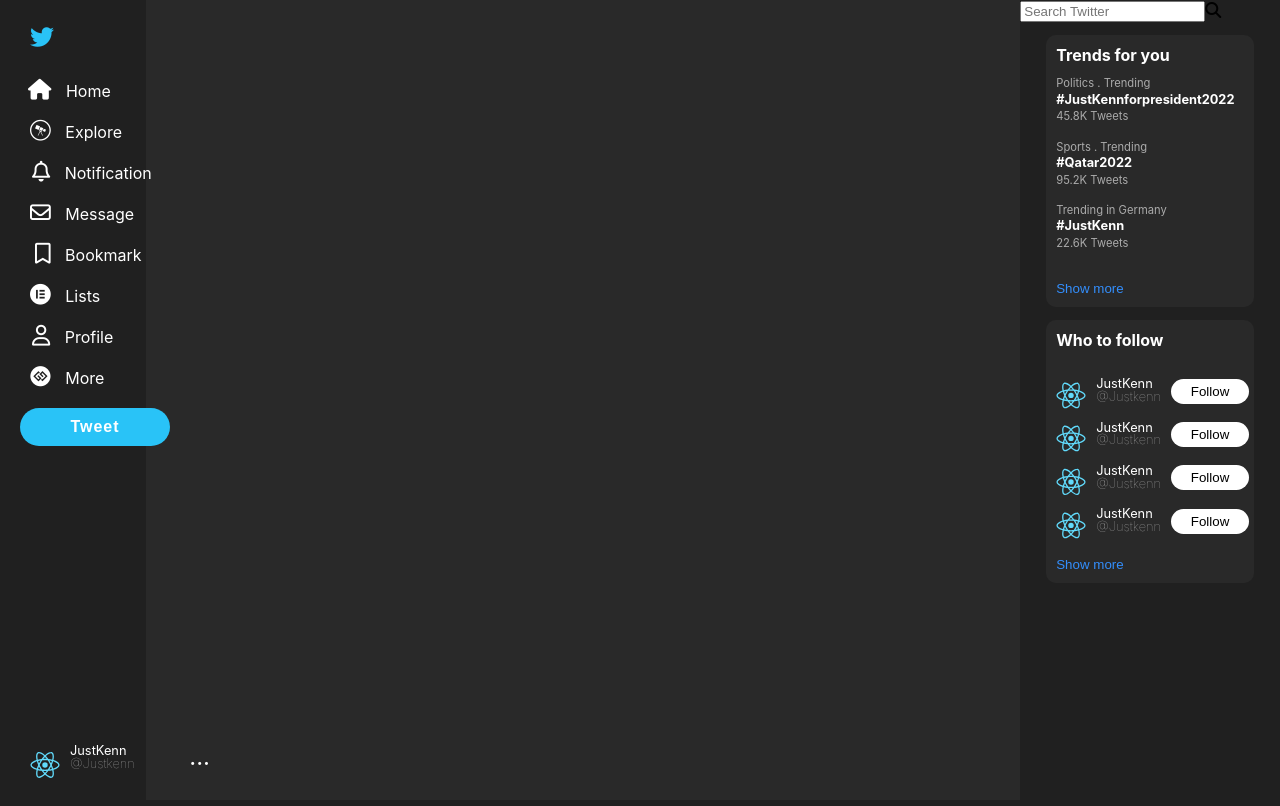
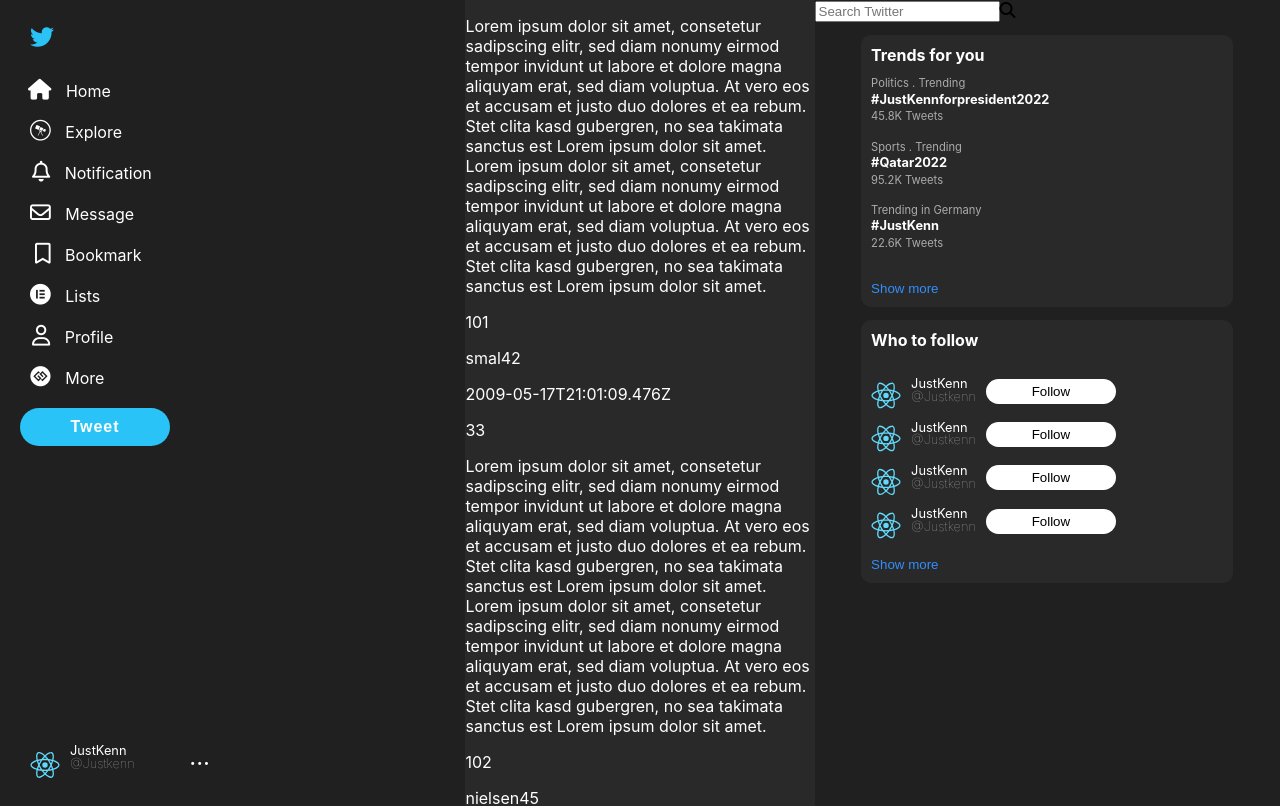
Before and after one commit to Kenneford/twitter, a React (Create React App) app: page / in a window 1280 px wide. Shown: the top 806 px of the page. Built offline with nearby package versions, Linux system fonts and the light colour scheme.

Commit message:
Folder updated

```diff
--- a/src/App.js
+++ b/src/App.js
@@ -127,14 +127,8 @@
   return (
     <div className="App">
         <LeftPane />
-            {users.map((user, id) =>{
-                console.log(user)
-                return(
-                    <MainPane
-                    key={id}
-                    user={user} />
-                )
-            })}
+        <MainPane
+        users={users} />
         <RightPane />
             {/* <Routes>
                 <Route path='/messages'>
--- a/src/components/MainPane.js
+++ b/src/components/MainPane.js
@@ -1,13 +1,12 @@
 import React from 'react'
-import AllMessages from './AllMessages'
+import Messages from './Messages'
 import './MainPane.css'
 
-export default function MainPane({user}) {
+export default function MainPane({users}) {
   return (
     <div className='mainPane'>
-        {/* <h2>Home</h2> */}
-        {/* <p>Name: {user.name.title} {user.name.first} {user.name.last}</p>
-        <p>Name: {user.username}</p> */}
+
+        <Messages users={users}/>
     </div>
   )
 }
--- a/src/components/AllMessages.js
+++ b/src/components/Message.js
@@ -1,15 +1,14 @@
 import React from 'react'
-import Messages from '../components/Messages'
 
 
-export default function AllMessages({message}) {
+export default function Message({message, user}) {
   return (
     <div>
         <p>{message.text}</p>
         <p>{message.author_id}</p>
+        <p>{user.username}</p>
         <p>{message.date}</p>
         <p>{message.likes}</p>
-        <Messages />
     </div>
   )
 }
--- a/src/components/Messages.js
+++ b/src/components/Messages.js
@@ -1,8 +1,7 @@
 import React from 'react'
-import AllMessages from './AllMessages'
-import MainPane from './MainPane'
+import Message from './Message'
 
-const allmessages = [
+const allMessages = [
     {"_id": 101,
     "author_id": 101,
     "date":"2009-05-17T21:01:09.476Z",
@@ -125,17 +124,19 @@
     }
 
 ]
-export default function Messages() {
+export default function Messages({users}) {
   return (
     <div>
-        {allmessages.map((message, id) =>{
+        {allMessages.map((message, id) =>{
             console.log(message)
+            const user = users.find(e => e._id === message.author_id)
+            console.log(user)
             return(
               <div>
-                <AllMessages
+                <Message
                 key={id}
-                message={message} />
-                <MainPane message={message}/>
+                message={message}
+                user={user}/>
               </div>
             )
         })}
```
Also changed, not shown: src/components/User.js (added, +13 -0 lines).
